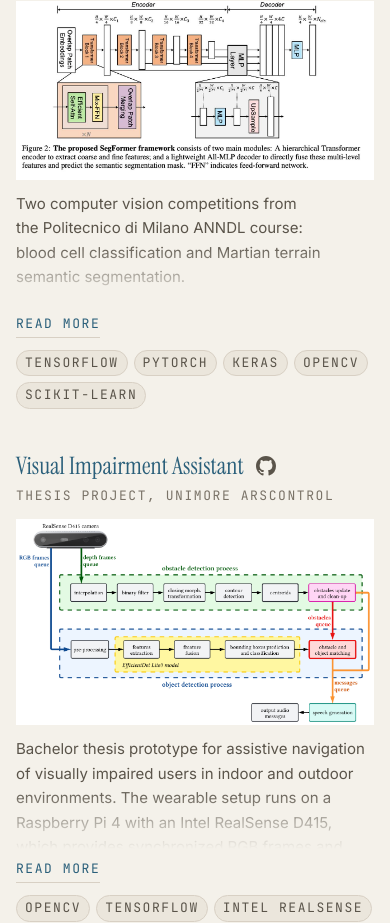
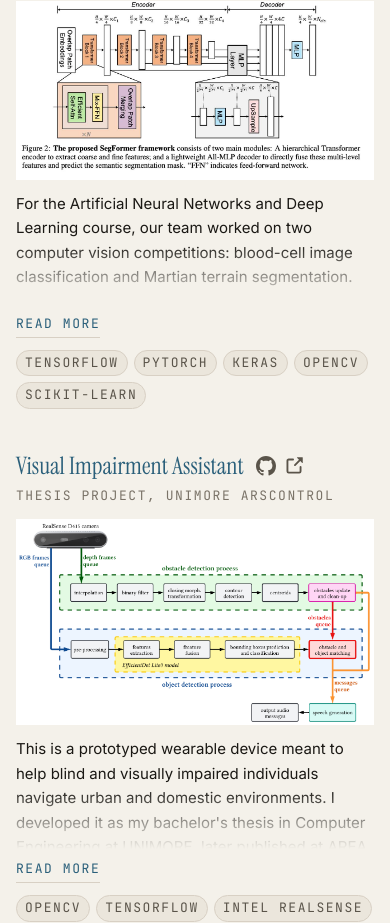
Before and after one commit to napolitanodario/personal-website, a Next.js app: page /resume in a window 390 px wide. Shown: the part 2134-3057 px from the top of the page. Built offline with nearby package versions, Linux system fonts and the light colour scheme.

Commit message:
updated:
resume
publications
projects descriptions and images
readability

```diff
--- a/src/components/experience-list.tsx
+++ b/src/components/experience-list.tsx
@@ -21,11 +21,7 @@
         {title}
       </p>
 
-      <p
-        className={`mt-1.5 text-[0.875rem] leading-relaxed text-pretty sm:mt-2 sm:text-[0.9375rem] ${
-          emphasis ? "" : "text-ink-muted"
-        }`}
-      >
+      <p className="mt-1.5 text-[0.875rem] leading-relaxed text-ink text-pretty sm:mt-2 sm:text-[0.9375rem]">
         {children}
       </p>
     </div>
--- a/src/components/project-list.tsx
+++ b/src/components/project-list.tsx
@@ -19,6 +19,19 @@
       fill="currentColor"
     >
       <path d="M8 0C3.58 0 0 3.58 0 8c0 3.54 2.29 6.53 5.47 7.59.4.07.55-.17.55-.38 0-.19-.01-.82-.01-1.49-2.01.37-2.53-.49-2.69-.94-.09-.23-.48-.94-.82-1.13-.28-.15-.68-.52-.01-.53.63-.01 1.08.58 1.23.82.72 1.21 1.87.87 2.33.66.07-.52.28-.87.51-1.07-1.78-.2-3.64-.89-3.64-3.95 0-.87.31-1.59.82-2.15-.08-.2-.36-1.02.08-2.12 0 0 .67-.21 2.2.82.64-.18 1.32-.27 2-.27s1.36.09 2 .27c1.53-1.04 2.2-.82 2.2-.82.44 1.1.16 1.92.08 2.12.51.56.82 1.27.82 2.15 0 3.07-1.87 3.75-3.65 3.95.29.25.54.73.54 1.48 0 1.07-.01 1.93-.01 2.2 0 .21.15.46.55.38A8.013 8.013 0 0016 8c0-4.42-3.58-8-8-8z" />
+    </svg>
+  );
+}
+
+function ExternalLinkIcon({ className }: { className?: string }) {
+  return (
+    <svg
+      viewBox="0 0 16 16"
+      aria-hidden="true"
+      className={className}
+      fill="currentColor"
+    >
+      <path d="M3.75 2h3.5a.75.75 0 010 1.5h-3.5a.25.25 0 00-.25.25v8.5c0 .138.112.25.25.25h8.5a.25.25 0 00.25-.25v-3.5a.75.75 0 011.5 0v3.5A1.75 1.75 0 0112.25 14h-8.5A1.75 1.75 0 012 12.25v-8.5C2 2.784 2.784 2 3.75 2zm6.854-1h4.146a.25.25 0 01.25.25v4.146a.25.25 0 01-.427.177L13.03 4.03 9.28 7.78a.751.751 0 01-1.042-.018.751.751 0 01-.018-1.042l3.75-3.75-1.543-1.543A.25.25 0 0110.604 1z" />
     </svg>
   );
 }
@@ -92,7 +105,7 @@
           {paragraphs.map((paragraph) => (
             <p
               key={paragraph.slice(0, 48)}
-              className="text-[0.9375rem] leading-relaxed text-ink-muted text-pretty sm:text-base"
+              className="text-[0.9375rem] leading-relaxed text-ink text-pretty sm:text-base"
             >
               {paragraph}
             </p>
@@ -126,18 +139,44 @@
           <header className="flex flex-col gap-1 sm:flex-row sm:flex-wrap sm:items-baseline sm:justify-between sm:gap-x-6">
             <div className="flex min-w-0 items-center gap-3 sm:gap-5">
               <h3 className="font-serif text-2xl leading-snug sm:text-3xl">
+                {project.href ? (
+                  <a
+                    href={project.href}
+                    target="_blank"
+                    rel="noreferrer"
+                    className="transition-colors hover:text-accent"
+                  >
                     {project.title}
+                  </a>
+                ) : (
+                  project.title
+                )}
               </h3>
+              {project.href || project.paperHref ? (
+                <div className="flex shrink-0 items-center gap-2 sm:gap-2.5">
                   {project.href ? (
                     <a
                       href={project.href}
                       target="_blank"
                       rel="noreferrer"
                       aria-label={`Open ${project.title} on GitHub`}
-                  className="shrink-0 text-ink-muted transition-colors hover:text-accent"
+                      className="text-ink-muted transition-colors hover:text-accent"
                     >
                       <GitHubIcon className="size-5 sm:size-7" />
                     </a>
+                  ) : null}
+                  {project.paperHref ? (
+                    <a
+                      href={project.paperHref}
+                      target="_blank"
+                      rel="noreferrer"
+                      aria-label={`Open the published paper for ${project.title}`}
+                      className="text-ink-muted transition-colors hover:text-accent"
+                    >
+                      <ExternalLinkIcon className="size-5 sm:size-7" />
+                    </a>
+                  ) : null}
+                </div>
               ) : null}
             </div>
             <p className="label text-ink-faint">{project.venue}</p>
--- a/src/content/resume.ts
+++ b/src/content/resume.ts
@@ -63,13 +63,24 @@
   /** One string, or several paragraphs shown with a blank line between them. */
   description: string | string[];
   tools: string[];
-  /** Optional repository or write-up URL. When set, the title becomes a link. */
+  /** Optional repository URL. When set, a GitHub icon is shown next to the title. */
   href?: string;
+  /** Optional paper URL. When set, an external-link icon is shown next to the GitHub icon. */
+  paperHref?: string;
   /** Optional preview figures shown under the title, before the description. */
   images?: {
     src: string;
     alt: string;
   }[];
+};
+
+export type Publication = {
+  title: string;
+  authors: string;
+  venue: string;
+  details: string;
+  href: string;
+  period?: string;
 };
 
 export type Education = {
@@ -246,10 +257,9 @@
     title: "Arduino Hackathon",
     venue: "POLIMI NECSTLab",
     description: [
-      "SafeNet is a home safety system built for the Arduino UNO Q hackathon at POLIMI NECSTLab. The board splits work across two processors. The Linux MPU runs Python for audio processing, machine learning, cloud synchronization, and a REST API. The STM32 MCU drives the reed switch, PIR sensor, LEDs, buzzer, and RFID reader over GPIO and SPI. The two sides communicate through the Arduino Bridge, a MessagePack-RPC channel over a Unix socket.",
-      "Entry and exit events are inferred from the temporal order of reed and PIR activations. An RFID badge arms and disarms the system. When armed, on-device keyword spotting listens for the Italian word \"aiuto\" on a USB microphone and can trigger a local alarm plus a Telegram notification.",
-      "Anomaly detection uses two complementary models. An Isolation Forest flags unusual entry and exit times from features such as hour of day, weekday, and elapsed time since the previous event. A separate absence model estimates expected return windows per time bucket from historical exit-entry pairs and raises an alert when a return is overdue. Both models retrain periodically on a sliding window of logged events.",
-      "Firebase Realtime Database synchronizes device status, events, and remote commands. A web dashboard and a Telegram bot can arm the system, enable or disable detectors, and dismiss an overdue absence. The device publishes state and polls commands, so it does not require inbound network access.",
+      "As a hackathon output for the CSI course at NECSTLab (Politecnico di Milano) we built SafeNet: a home monitoring system on an Arduino UNO Q. It is meant to learn a person's habits from entry and exit events, then notice when that pattern breaks. The board splits the workload across two processors: the Arduino Linux environment runs Python for audio, machine learning and cloud sync, while the STM32 reads a reed switch and a PIR sensor so we can infer when someone comes in or leaves.",
+      "We trained an Isolation Forest on those events, plus a statistical model of how long someone usually stays out, so the system can flag an unusual hour or a late return. We also trained and ran a keyword-spotting model on-device to catch the word \"aiuto\" and raise an alarm.",
+      "For alerting we built and deployed a custom web dashboard, with a Telegram bot as a second channel.",
     ],
     tools: ["Arduino UNO Q", "scikit-learn", "Firebase", "Flask"],
     href: "https://github.com/napolitanodario/SafeNet-Arduino-hackaton",
@@ -264,10 +274,9 @@
     title: "Deep Learning Competitions",
     venue: "POLIMI",
     description: [
-      "Two computer vision competitions from the Politecnico di Milano ANNDL course: blood cell classification and Martian terrain semantic segmentation.",
-      "The classification task assigns 13,759 RGB images of size 96x96 to eight blood cell classes. Perceptual hashing removed about 1,800 near-duplicate training samples. Transfer learning improved accuracy from 42% to 62%. An ensemble of two models then reached 70% on the hidden test set. On this dataset, MobileNetV2 often outperformed much larger architectures such as ConvNeXtBase. Simple geometric and photometric augmentations helped, while aggressive policies such as MixUp and RandAugment often reduced accuracy.",
-      "The segmentation task labels grayscale 64x128 Mars images into five terrain classes. The training set contains 2,615 annotated frames against 10,022 unlabeled test images, with strong class imbalance. Duplicating the rarest class before training improved U-Net performance by about 9%. Focal loss with gamma 2 produced more balanced results than Dice or Jaccard losses. Excluding the background class from the loss avoided an mIoU drop larger than 10%.",
-      "U-Net and U-Net++ with a MobileNetV2 encoder outperformed DeepLabV3+, SegFormer, PSPNet, and FPN in our experiments. A four-model ensemble raised mIoU from 66.0% to 68.4%, for a final ranking of 19th out of 197 teams.",
+      "For the Artificial Neural Networks and Deep Learning course, our team worked on two computer vision competitions: blood-cell image classification and Martian terrain segmentation.",
+      "In the first competition we classified microscopic blood-cell images into eight types. The dataset was small, about 14,000 RGB images at 96x96, so we started from ImageNet-pretrained CNNs in Keras rather than training from scratch. Transfer learning moved accuracy from 42% to 62%. Larger models did not always help: MobileNetV2 (2M parameters) beat ConvNeXtBase (87M), and fine-tuning big networks often overfit. Light augmentations helped; heavier ones did not. Combining two complementary architectures, a shallower one for generic visual features and a deeper one for more semantic ones, brought the score to 70%.",
+      "In the second competition we segmented Martian terrain: each pixel of a 64x128 grayscale image had to be assigned to one of five surface types. Labels were noisy and classes were imbalanced. In PyTorch we compared several architectures; U-Net and U-Net++ with a MobileNetV2 encoder worked better than DeepLabV3+, SegFormer, PSPNet, and FPN. We handled the rare class by duplicating its images and trained with Focal Loss so the model did not ignore minority surfaces. Counting the background class in the loss made the network ignore the rest and dropped mIoU by more than 10%. An ensemble of four models reached 68.4% mIoU, which placed us 19th out of 197 teams.",
     ],
     tools: ["TensorFlow", "PyTorch", "Keras", "OpenCV", "scikit-learn"],
     href: "https://github.com/napolitanodario/ANNDL-competition-2024",
@@ -282,12 +291,14 @@
     title: "Visual Impairment Assistant",
     venue: "Thesis project, UNIMORE ARSControl",
     description: [
-      "Bachelor thesis prototype for assistive navigation of visually impaired users in indoor and outdoor environments. The wearable setup runs on a Raspberry Pi 4 with an Intel RealSense D415, which provides synchronized RGB frames and active stereo depth maps.",
-      "The runtime is a three-process pipeline connected by bounded multiprocessing queues. A stream reader captures coherent depth and color frames from the camera. Obstacle detection thresholds depth between 0.4 m and 1.5 m, applies morphological closing, extracts contours, and tracks nearby obstacles by centroid. Object detection runs a lightweight detector on RGB frames and associates bounding boxes with depth obstacles by center proximity. Fused alerts report object class, coarse image-plane position, and distance.",
-      "On the Raspberry Pi 4, obstacle detection reached about 7 frames per second, roughly 18 times faster than object detection on the same board. That trade-off was acceptable because text-to-speech alerts only need to fire every few tens of seconds. The thesis target model was EfficientDet-Lite0 in TensorFlow Lite. The public reference implementation uses YOLOv8 Nano for desktop demos.",
+      "This is a prototyped wearable device meant to help blind and visually impaired individuals navigate urban and domestic environments. I developed it as my bachelor's thesis in Computer Engineering at UNIMORE, later published at AREA 2025 (Springer CCIS), with Prof. Valeria Villani as supervisor and Andrea Ruo as co-supervisor. The system detects nearby obstacles, classifies objects in the scene, and reports their position and distance through text-to-speech. It runs on a Raspberry Pi 4 with an Intel RealSense D415, which provides synchronized RGB frames and depth maps from active stereo vision.",
+      "Two independent Python processes exchange data through multiprocessing queues. The obstacle-detection pipeline filters depth maps by a distance threshold, applies morphological closing and contour detection, then tracks blob centroids across frames. Consecutive depth frames are combined to reduce missing values. The object-detection pipeline classifies objects in RGB frames: EfficientDet-Lite0 on the Raspberry Pi, YOLOv8 on the desktop. Detected objects are matched to obstacles by centroid proximity so an alert can include both the class and the measured distance.",
+      "On the Raspberry Pi 4, obstacle detection runs at about 7 fps, which is sufficient given that spoken updates are issued periodically rather than at every frame.",
     ],
     tools: ["OpenCV", "TensorFlow", "Intel RealSense", "multiprocessing"],
     href: "https://github.com/napolitanodario/visual-impaiment-assistant",
+    paperHref:
+      "https://link.springer.com/chapter/10.1007/978-3-032-08049-3_3",
     images: [
       {
         src: "/processing_schema.png",
@@ -299,28 +310,34 @@
     title: "Natural Language Processing Competition",
     venue: "POLIMI",
     description: [
-      "End-to-end multimodal study on the NIH Chest X-ray 14 dataset. The main table contains 112,120 samples with 512-dimensional BiomedCLIP image and text embeddings, view position, and 15 pathology labels. The label distribution is strongly imbalanced: No Finding alone accounts for more than half of the rows.",
-      "Classical retrieval covers BM25, TF-IDF, and Word2Vec over radiology-style prompts. Image embeddings are indexed in ChromaDB with cosine similarity for text, image, and raw-vector queries. Classification ranges from multilayer perceptrons on frozen embeddings to DenseNet121 fine-tuned on a class-balanced image subset. Embedding-based models reach high mAUROC, but exact multilabel F1 remains low when rare pathologies dominate the error.",
-      "For captioning, a CLIP-prefix GPT-2 mapper generates short pathology descriptions from image embeddings. LoRA fine-tuning of MedGemma 4B improved label F1 to about 0.47 on a 100-sample evaluation. Qwen 2.5-VL 3B and 7B were fine-tuned on the same image-pathology pairs with lower F1 on that check. Overall, the project is most useful as a comparative study of retrieval, class imbalance, and medical vision-language captioning.",
+      "For the Natural Language Processing course at Politecnico di Milano, our team ran a multimodal study on the NIH Chest X-ray 14 dataset. It has about 112,000 samples, each with 512-dimensional BiomedCLIP image and text embeddings, view position, and 15 pathology labels. The labels are strongly imbalanced: No Finding alone accounts for more than half of the rows.",
+      "We compared classical retrieval (BM25, TF-IDF, and Word2Vec) over radiology-style prompts, and indexed image embeddings in ChromaDB with cosine similarity for text, image, and raw-vector queries. On classification we went from multilayer perceptrons on frozen embeddings to DenseNet121 fine-tuned on a class-balanced image subset. Embedding-based models reached high mAUROC, but exact multilabel F1 stayed low when rare pathologies dominated the error.",
+      "For captioning we mapped image embeddings through a CLIP-prefix GPT-2 model to short pathology descriptions. Fine-tuning MedGemma 4B with LoRA raised label F1 to about 0.47 on a 100-sample check. Qwen 2.5-VL at 3B and 7B, trained on the same image-pathology pairs, scored lower there. The project is most useful as a comparison of retrieval, class imbalance, and medical vision-language captioning.",
     ],
     tools: [
       "PyTorch",
       "TensorFlow",
       "Keras",
-      "Hugging Face Transformers",
+      "Hugging Face",
       "CLIP",
       "scikit-learn",
     ],
     href: "https://github.com/napolitanodario/NLP-project-submission",
+    images: [
+      {
+        src: "/nlp_dataset.png",
+        alt: "Eight NIH Chest X-ray examples of thorax diseases, each with a circled finding: atelectasis, cardiomegaly, effusion, infiltration, mass, nodule, pneumonia, and pneumothorax.",
+      },
+    ],
   },
   {
     title: "Pantry and Recipes App",
     venue: "POLIMI",
     description: [
-      "PantryDish is a Flutter application for iOS and Android that recommends recipes from ingredients already available at home. It combines a virtual pantry, expiry notifications, and preference-aware recipe discovery to reduce food waste.",
-      "Ingredients can be added manually, from fridge or pantry photos, or from receipt OCR. Gemini performs ingredient recognition on those images and receipts and pre-fills product names, quantities, and storage areas. Spoonacular provides recipe search, details, and recommendations filtered by the current pantry and by diet, allergies, cuisine, and difficulty preferences.",
-      "The UI centers on a swipe-based recipe feed, with saved recipes, pantry management, and a profile screen. Firebase Authentication manages accounts. Firestore persists profiles, pantry items, and saved recipes. Firebase Cloud Messaging and local notifications deliver expiry reminders. Remote Config exposes maintenance mode and forced-upgrade flags.",
-      "The application source is private for the course, while the public design docs describe an MVC architecture with Riverpod for state management. The test suite includes 96 unit tests, 146 widget tests, and 22 integration tests covering authentication, pantry CRUD, swipe flows, vision and OCR paths, and profile settings.",
+      "PantryDish is a Flutter app for iOS and Android that recommends recipes from ingredients already at home. It combines a virtual pantry, expiry notifications, and preference-aware recipe discovery to reduce food waste.",
+      "Ingredients can be added by hand, from fridge or pantry photos, or from receipt OCR. Gemini recognises ingredients on those images and receipts and fills in product names, quantities, and storage areas. Spoonacular provides recipe search, details, and recommendations filtered by the current pantry and by diet, allergies, cuisine, and difficulty.",
+      "The UI is built around a swipe-based recipe feed, with saved recipes, pantry management, and a profile screen. Firebase Authentication handles accounts. Firestore stores profiles, pantry items, and saved recipes. Firebase Cloud Messaging and local notifications send expiry reminders. Remote Config exposes maintenance mode and forced-upgrade flags.",
+      "The app source is private for the course, while the public design docs describe an MVC architecture with Riverpod for state management. The test suite includes 96 unit tests, 146 widget tests, and 22 integration tests covering authentication, pantry CRUD, swipe flows, vision and OCR paths, and profile settings.",
     ],
     tools: ["Flutter", "Gemini API", "Firebase", "Spoonacular"],
     href: "https://github.com/napolitanodario/DIMA-PantryDish-documentation",
@@ -335,8 +352,8 @@
     title: "AI Dobble - Card Recognition",
     venue: "Loyola University",
     description: [
-      "Computer vision project that recognises Dobble (Spot It!) cards from photos or a live camera and finds the shared symbol between two cards. Built a small dataset from scanned sheets (grid-cropped into single cards), then expanded it with brightness, shift and zoom augmentations plus full rotations at training time.",
-      "A Keras CNN (four Conv2D + MaxPool blocks, dropout, dense head) classifies among 29 card classes; predicted labels are mapped to symbol sets so the intersection yields the matching icon. A live OpenCV demo detects circular cards in the frame, runs the model and overlays the common symbol.",
+      "A computer vision project that recognises Dobble (Spot It!) cards from photos or a live camera and finds the shared symbol between two cards. I built a small dataset from scanned sheets, cropped into single cards, then expanded it with brightness, shift and zoom augmentations plus full rotations at training time.",
+      "A Keras CNN with four Conv2D and MaxPool blocks, dropout, and a dense head classifies among 29 card classes. Predicted labels are mapped to symbol sets so the intersection gives the matching icon. A live OpenCV demo detects circular cards in the frame, runs the model, and overlays the common symbol. In that setting it outpaced a human player on reaction time.",
     ],
     tools: ["Python", "Keras", "TensorFlow", "OpenCV", "scikit-learn"],
     href: "https://github.com/napolitanodario/ai-dobble-v3",
@@ -351,8 +368,8 @@
     title: "Neural Network from Scratch",
     venue: "Loyola University",
     description: [
-      "Project to build and train feed-forward networks without deep learning frameworks: only Python and NumPy. The code models the stack as Neuron, Layer and Network classes so architectures can be declared as a list of layer sizes and activation names, then wired with weights and biases at construction time.",
-      "Training implements forward propagation, backpropagation of squared error, per-neuron gradient accumulation and weight updates with a configurable learning rate. Activations include sigmoid, identity and softmax (with matching derivatives); weights can be drawn from a scaled normal distribution or set by hand for small demos. A digits loader reads 16x16 patterns (256 inputs, 10 one-hot outputs) from the bundled dataset, alongside smaller toy shapes used to check the math by hand.",
+      "As a group project at Loyola University we built and trained feed-forward networks without deep learning frameworks, using only Python and NumPy. The stack is modelled as Neuron, Layer and Network classes, so architectures can be declared as a list of layer sizes and activation names, then wired with weights and biases at construction time.",
+      "Training runs forward propagation, backpropagation of squared error, per-neuron gradient accumulation, and weight updates with a configurable learning rate. Activations include sigmoid, identity and softmax, with matching derivatives. Weights can be drawn from a scaled normal distribution or set by hand for small demos. A digits loader reads 16x16 patterns (256 inputs, 10 one-hot outputs) from the bundled dataset, next to smaller toy shapes used to check the math by hand.",
     ],
     tools: ["Python", "NumPy"],
     href: "https://github.com/napolitanodario/ML-neural-network-from-scratch",
@@ -362,6 +379,23 @@
         alt: "Diagram of a feed-forward network classifying handwritten digits from flattened pixels.",
       },
     ],
+  },
+];
+
+/* ------------------------------------------------------------------ */
+/* Publications: peer-reviewed work, most recent first                 */
+/* ------------------------------------------------------------------ */
+
+export const publications: Publication[] = [
+  {
+    title:
+      "A Wearable Stereo Vision-Based Obstacle Detection System for Visually Impaired Individuals",
+    authors:
+      "Dario Napolitano, Andrea Ruo (co-supervisor) and Prof. Valeria Villani (supervisor)",
+    venue: "AREA 2025",
+    details:
+      "Workshop on Agents and Robots for reliable Engineered Autonomy. Springer CCIS, vol. 2700, pp. 35-50.",
+    href: "https://link.springer.com/chapter/10.1007/978-3-032-08049-3_3",
   },
 ];
 
--- a/src/content/sections.ts
+++ b/src/content/sections.ts
@@ -12,6 +12,7 @@
 export const cvSections: CvSection[] = [
   { id: "work", title: "Work" },
   { id: "projects", title: "Projects" },
+  { id: "publications", title: "Publications" },
   { id: "education", title: "Education" },
   { id: "skills", title: "Skills" },
 ];
```
Also changed, not shown: src/app/resume/page.tsx (+7 -1 lines), src/components/publication-list.tsx (added, +61 -0 lines), public/nlp_dataset.png (added), 1 other file (tests, documents, lock files or other folders). Lines whose indentation alone changed are shown as unchanged.
